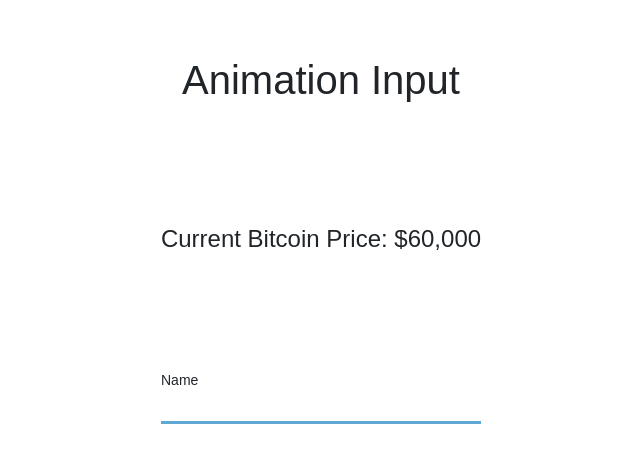
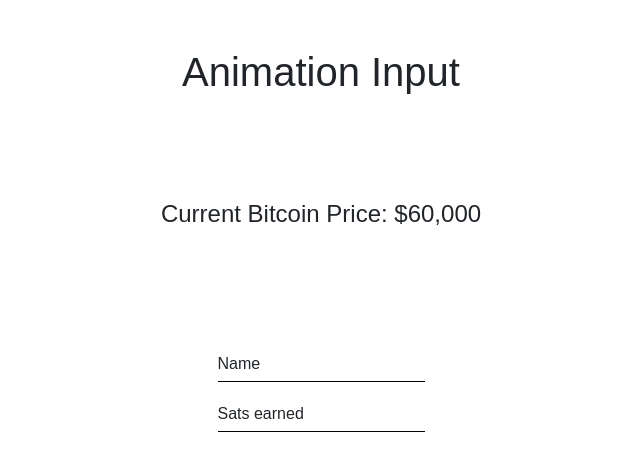
Before and after one commit to figgyfigs/sats-gains-app, a Flask app: page / in a window 1280 px wide. Shown: the top 471 px of the page, without its empty margins (319-959 px from the left). Run offline with Flask 2, Linux system fonts and the light colour scheme.

Commit message:
added second input field

```diff
--- a/static/css/style.css
+++ b/static/css/style.css
@@ -13,22 +13,14 @@
   font-family: sans-serif;
 }
 
-form {
-  /* width: 50%; */
-  width: 25%;
+.field {
+  width: 100%;
   position: relative;
   overflow: hidden;
   height: 50px;
 }
 
-/* form {
-  width: 50%;
-  position: relative;
-  height: 50px;
-  overflow: hidden;
-} */
-
-form .amount input {
+form .field input {
   width: 100%;
   height: 100%;
   color: #595f6e;
@@ -37,16 +29,7 @@
   outline: none;
 }
 
-/* form input {
-  width: 100%;
-  height: 100%;
-  color: #595f6e;
-  padding-top: 20px;
-  border: none;
-  outline: none;
-} */
-
-form .amount label {
+form .field label {
   position: absolute;
   bottom: 0px;
   left: 0%;
@@ -56,39 +39,17 @@
   border-bottom: 1px solid black;
 }
 
-/* form label {
-  position: absolute;
-  bottom: 0px;
-  left: 0%;
-  width: 100%;
-  height: 100%;
-  pointer-events: none;
-  border-bottom: 1px solid black;
-} */
-
-form .amount label::after {
+form .field label::after {
   content: "";
   position: absolute;
   left: 0px;
   bottom: -1px;
   height: 100%;
   width: 100%;
-  border-bottom: 3px solid #5fa8d3;
+  border-bottom: 3px solid #FF9900;
   transform: translateX(-100%);
   transition: transform 0.3s ease;
 }
-
-/* form label::after {
-  content: "";
-  position: absolute;
-  left: 0px;
-  bottom: -1px;
-  height: 100%;
-  width: 100%;
-  border-bottom: 3px solid #5fa8d3;
-  transform: translateX(-100%);
-  transition: transform 0.3s ease;
-} */
 
 .content-name {
   position: absolute;
@@ -97,28 +58,23 @@
   transition: all 0.3s ease;
 }
 
-/* .content-name {
+.label-name {
   position: absolute;
   bottom: 5px;
   left: 0px;
   transition: all 0.3s ease;
-} */
+}
 
-form .amount input:focus + .label-name .content-name, form .amount input:valid + .label-name .content-name {
+form .field input:focus + .label-name .content-name, form .field input:valid + .label-name .content-name {
   transform: translateY(-130%);
   font-size: 14px;
 }
-/* form input:focus + .label-name .content-name, form input:valid + .label-name .content-name {
-  transform: translateY(-130%);
-  font-size: 14px;
-} */
 
-form .amount input:focus + .label-name::after, form .amount input:valid + .label-name::after {
+form .field input:focus + .label-name::after, form .field input:valid + .label-name::after {
   transform: translate(0%);
 }
-/* form input:focus + .label-name::after, form input:valid + .label-name::after {
-  transform: translate(0%);
-} */
+
+
 
 
 
--- a/templates/index.html
+++ b/templates/index.html
@@ -20,11 +20,18 @@
       <h4>Current Bitcoin Price: <span class="current-price">${{ bitcoin_price }}</span></h4>
     </div>
 
-    <form>
-      <div class="amount">
-        <input type="text" name="name" />
+    <form method="POST">
+      <div class="field">
+        <input type="text" name="name" required />
         <label class="label-name" for="name">
           <span class="content-name">Name</span>
+        </label>
+      </div>
+
+      <div class="field">
+        <input type="text" name="sats" required />
+        <label class="label-name" for="sats">
+          <span class="content-name">Sats earned</span>
         </label>
       </div>
 
```
